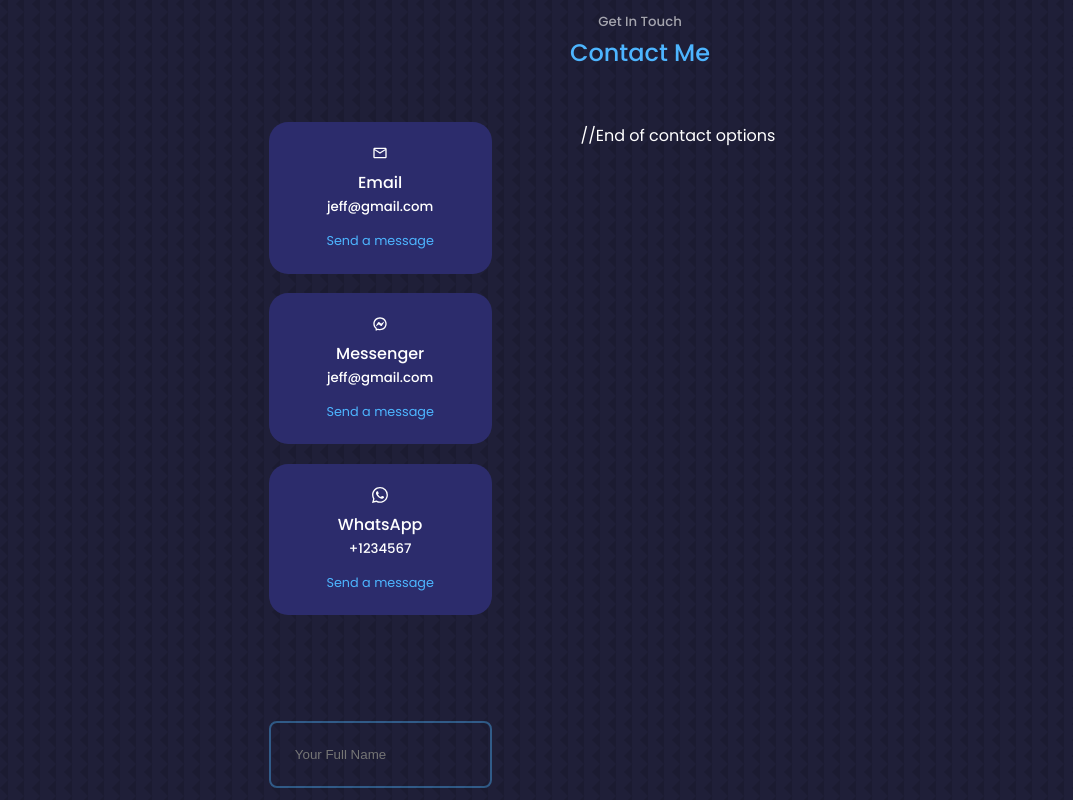
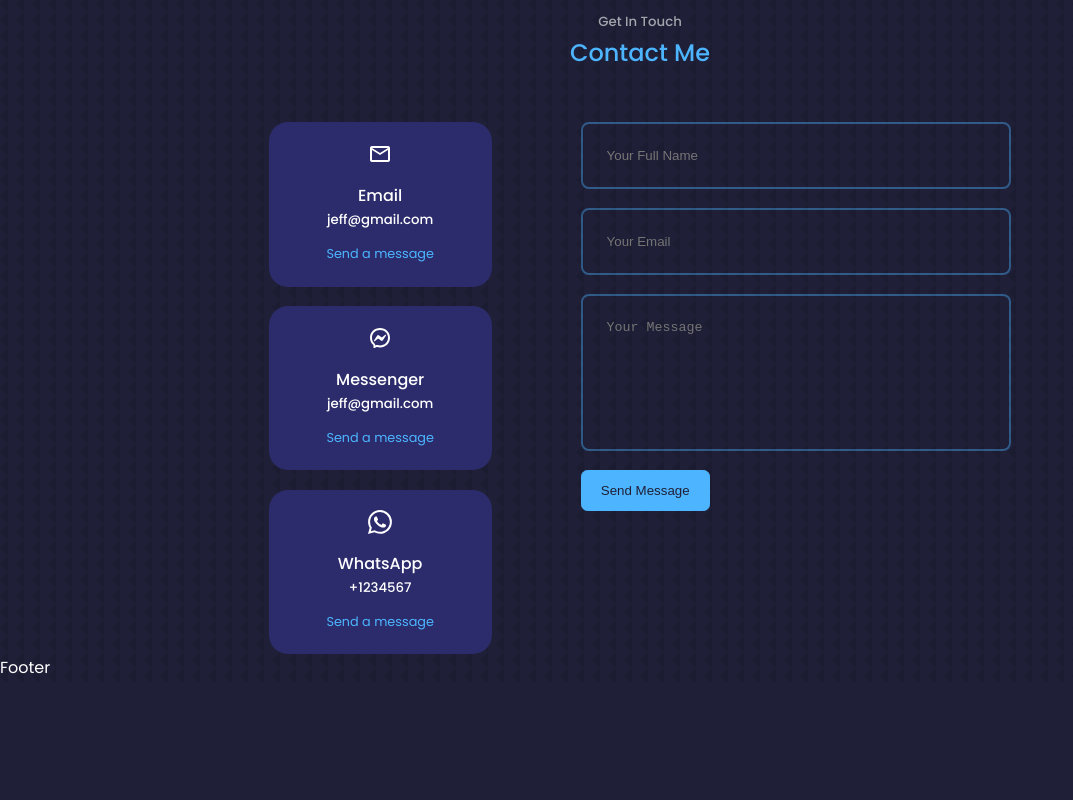
Before and after one commit to Jefferh30/Portfolio-Website, a React (Create React App) app: page / in a window 1280 px wide. Shown: the part 4020-4820 px from the top of the page, without its empty margins (0-1073 px from the left). After the commit the page ends 4702 px from the top, so only its background shows below. Built offline with nearby package versions, Linux system fonts and the light colour scheme; the HTML template or start-up script is replaced by a standard one.

Commit message:
EmailJS integrated with contact form

```diff
--- a/src/components/contact/Contact.jsx
+++ b/src/components/contact/Contact.jsx
@@ -1,11 +1,25 @@
-import React from 'react'
+import React, {useRef} from 'react'
 import './contact.css'
 import {MdOutlineEmail} from 'react-icons/md'
 import {RiMessengerLine} from 'react-icons/ri'
 import {BsWhatsapp} from 'react-icons/bs'
+import emailjs from 'emailjs-com'
 
 
 const Contact = () => {
+  const form = useRef();
+  const sendEmail = (e) => {
+    e.preventDefault();
+
+    emailjs.sendForm('service_ozs7s0d', 'template_fyrn6de', form.current, 'PKDqME9oXy-lmpBBD')
+      .then((result) => {
+          console.log(result.text);
+      }, (error) => {
+          console.log(error.text);
+      });
+    e.target.reset();
+  };
+
   return (
     <section id='contact'>
       <h5>Get In Touch</h5>
@@ -13,26 +27,26 @@ const Contact = () => {
       <div className="container contact_container">
         <div className="contact_options">
           <article className="contact_option">
-            <MdOutlineEmail />
+            <MdOutlineEmail className='contact_option-icon' />
             <h4>Email</h4>
             <h5>jeff@gmail.com</h5>
             <a href='mailto:jeff@gmail.com' target="_blank">Send a message</a>
           </article>
           <article className="contact_option">
-            <RiMessengerLine />
+            <RiMessengerLine className='contact_option-icon' />
             <h4>Messenger</h4>
             <h5>jeff@gmail.com</h5>
             <a href='https://m.me/profile' target="_blank">Send a message</a>
           </article>
           <article className="contact_option">
-            <BsWhatsapp />
+            <BsWhatsapp className='contact_option-icon' />
             <h4>WhatsApp</h4>
             <h5>+1234567</h5>
             <a href='https://api.whatsapp.com/send?phone+1234556' target="_blank">Send a message</a>
           </article>
         </div>
-        //End of contact options
-        <form action=''>
+        {/* End of contact options*/}
+        <form ref={form} onSubmit={sendEmail}>
           <input type="text" name="name" placeholder='Your Full Name' required />
           <input type="email" name="email" placeholder='Your Email' required />
           <textarea name="message" rows="7" placeholder='Your Message' required></textarea>
```
